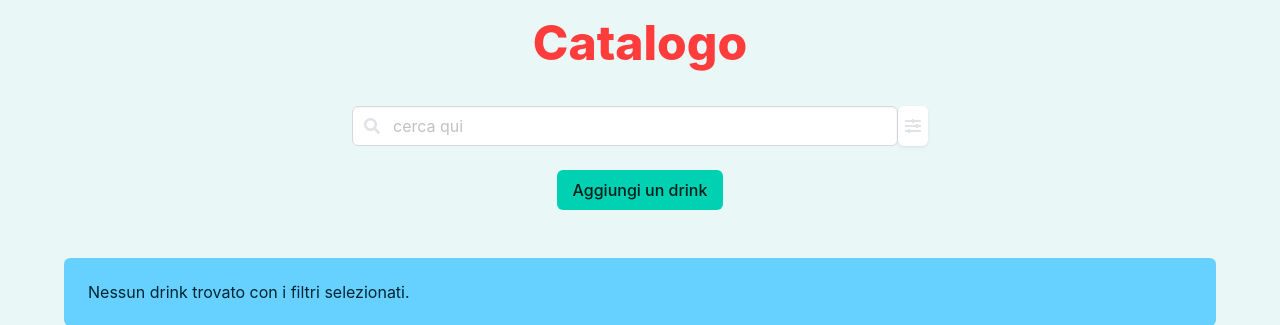
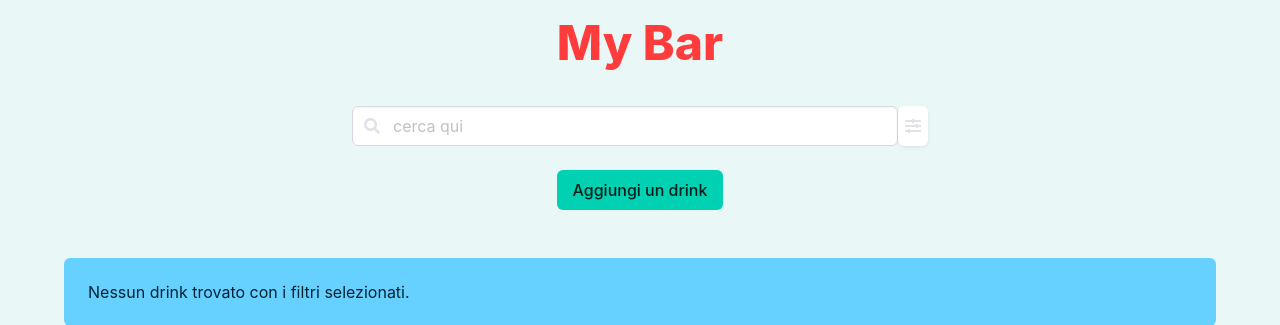
Before and after one commit to GregPesc/progetto_terranova, a Flask app: page /mybar in a window 1280 px wide. Shown: the part 116-441 px from the top of the page. Run offline with Flask 3, Linux system fonts and the light colour scheme; the visitor is signed in with stand-in values (Sample User, id 1); data comes from the database, SQL or seed files in the repository; parts of the project's set-up code (start-up, migrations or seed data) failed here and were passed over; some libraries are stand-ins or nearby versions.

Commit message:
fix: h1 mybar catalogo

```diff
--- a/app/app/templates/catalogo.html
+++ b/app/app/templates/catalogo.html
@@ -5,7 +5,9 @@
 />
 {% endblock head%} {% block content %}
 
-<h1 class="title title-custom">Catalogo</h1>
+<h1 class="title title-custom">
+  {% if page_type == "mybar" %}My Bar{% else %}Catalogo{% endif %}
+</h1>
 
 <!--Barra di ricerca-->
 <div class="field search-bar p-3">
```
